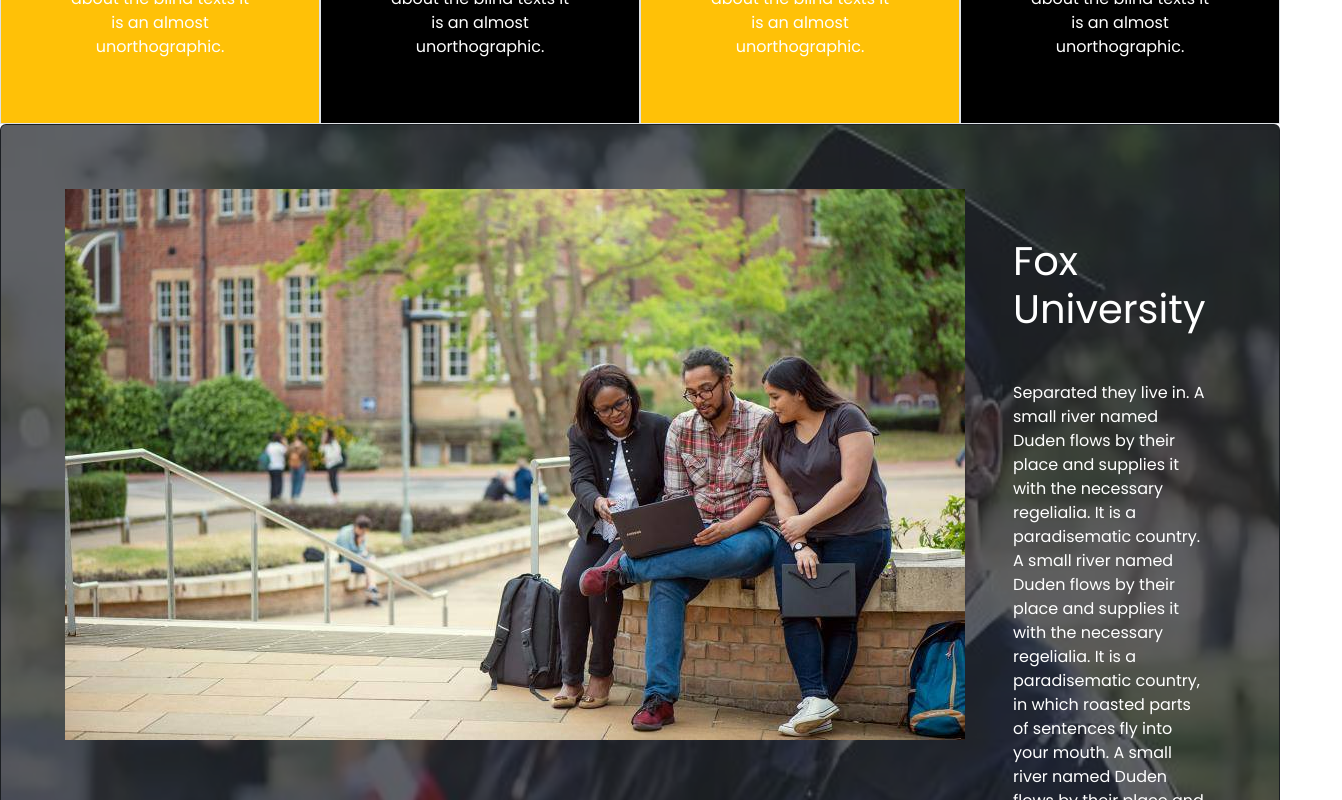
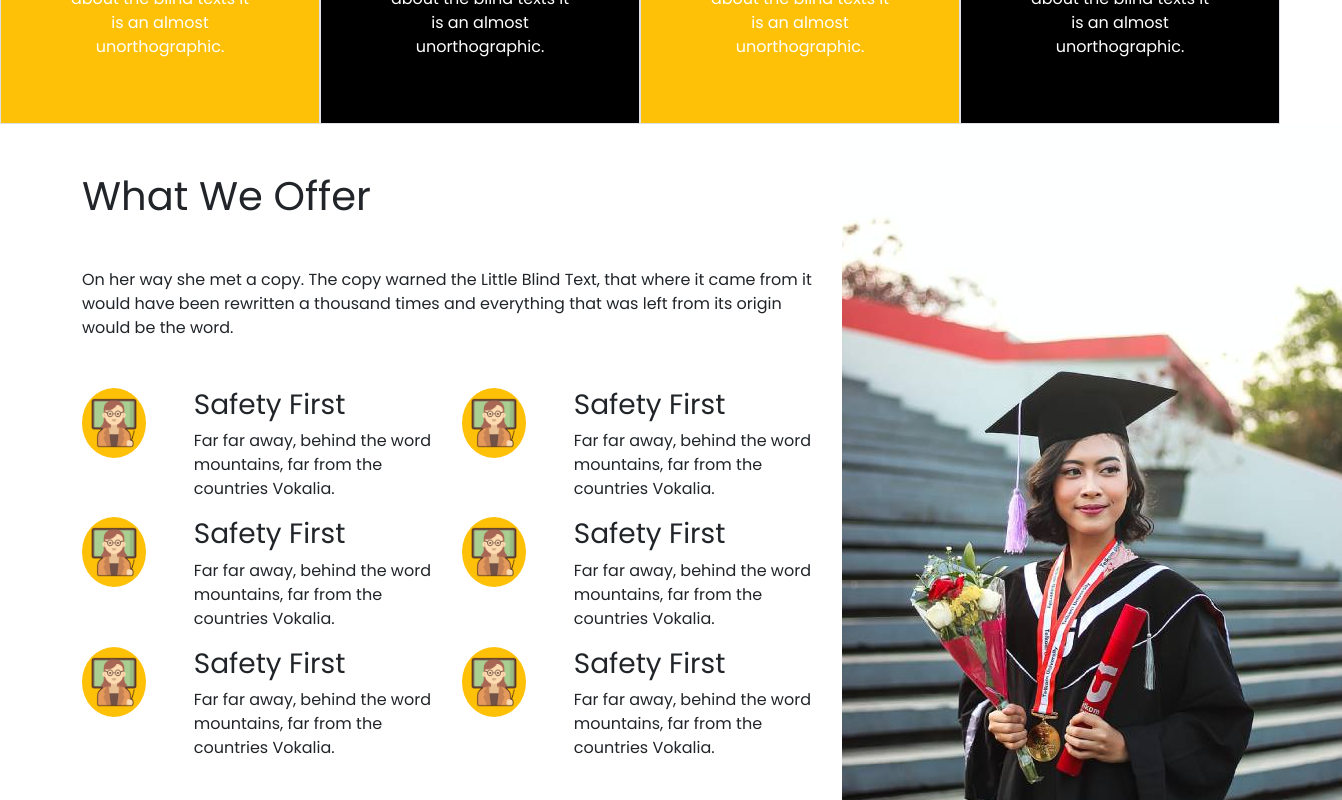
Before and after one commit to Sahrial-alam34/fox-university-bootstrap, a React (Vite) app: page / in a window 1280 px wide. Shown: the part 1020-1820 px from the top of the page, 1342 px wide, since content can reach past the window. Built offline with nearby package versions, Linux system fonts and the light colour scheme; a web font is replaced by a local one.

Commit message:
offer section added

```diff
--- a/src/pages/Home/Home/Home.jsx
+++ b/src/pages/Home/Home/Home.jsx
@@ -2,6 +2,7 @@ import { Helmet } from "react-helmet-async";
 import Banner from "../Banner/Banner";
 import Intro from "../Intro/Intro";
 import Cover from "../Cover/Cover";
+import Offer from "../Offer/Offer";
 
 const Home = () => {
     return (
@@ -11,6 +12,7 @@ const Home = () => {
             </Helmet>
             <Banner></Banner>
             <Intro></Intro>
+            <Offer></Offer>
             <Cover></Cover>
         </div>
     );
--- /dev/null
+++ b/src/pages/Home/Offer/Offer.jsx
@@ -0,0 +1,77 @@
+
+import img1 from '../../../assets/images/intro/avatar1.png'
+import img2 from '../../../assets/images/offer/image.jpg'
+
+const Offer = () => {
+    return (
+    <div className='container'>
+            <div className="row ">
+            <div className='col-md-8'>
+                <h1 className='mb-5 mt-5'>What We Offer</h1>
+                <p>On her way she met a copy. The copy warned the Little Blind Text, that where it came from it would have been rewritten a thousand times and everything that was left from its origin would be the word.</p>
+                <div className="row mt-5">
+                    <div className="col-md-6 d-flex gap-5">
+                        <div style={{ width: '150px', height:'70px' }} className='rounded-circle bg-warning d-flex justify-content-center align-items-center'>
+                            <img  style={{ width: '50px' }} src={img1} alt="" />
+                        </div>
+                        <div>
+                            <h3>Safety First</h3>
+                            <p>Far far away, behind the word mountains, far from the countries Vokalia.</p>
+                        </div>
+                    </div>
+                    <div className="col-md-6 d-flex gap-5">
+                        <div style={{ width: '150px', height:'70px' }} className='rounded-circle bg-warning d-flex justify-content-center align-items-center'>
+                            <img  style={{ width: '50px' }} src={img1} alt="" />
+                        </div>
+                        <div>
+                            <h3>Safety First</h3>
+                            <p>Far far away, behind the word mountains, far from the countries Vokalia.</p>
+                        </div>
+                    </div>
+                    <div className="col-md-6 d-flex gap-5">
+                        <div style={{ width: '150px', height:'70px' }} className='rounded-circle bg-warning d-flex justify-content-center align-items-center'>
+                            <img  style={{ width: '50px' }} src={img1} alt="" />
+                        </div>
+                        <div>
+                            <h3>Safety First</h3>
+                            <p>Far far away, behind the word mountains, far from the countries Vokalia.</p>
+                        </div>
+                    </div>
+                    <div className="col-md-6 d-flex gap-5">
+                        <div style={{ width: '150px', height:'70px' }} className='rounded-circle bg-warning d-flex justify-content-center align-items-center'>
+                            <img  style={{ width: '50px' }} src={img1} alt="" />
+                        </div>
+                        <div>
+                            <h3>Safety First</h3>
+                            <p>Far far away, behind the word mountains, far from the countries Vokalia.</p>
+                        </div>
+                    </div>
+                    <div className="col-md-6 d-flex gap-5">
+                        <div style={{ width: '150px', height:'70px' }} className='rounded-circle bg-warning d-flex justify-content-center align-items-center'>
+                            <img  style={{ width: '50px' }} src={img1} alt="" />
+                        </div>
+                        <div>
+                            <h3>Safety First</h3>
+                            <p>Far far away, behind the word mountains, far from the countries Vokalia.</p>
+                        </div>
+                    </div>
+                    <div className="col-md-6 d-flex gap-5">
+                        <div style={{ width: '150px', height:'70px' }} className='rounded-circle bg-warning d-flex justify-content-center align-items-center'>
+                            <img  style={{ width: '50px' }} src={img1} alt="" />
+                        </div>
+                        <div>
+                            <h3>Safety First</h3>
+                            <p>Far far away, behind the word mountains, far from the countries Vokalia.</p>
+                        </div>
+                    </div>
+                </div>
+            </div>
+            <div className='col-md-4'>
+                <img src={img2} alt="" />
+            </div>
+        </div>
+    </div>
+    );
+};
+
+export default Offer;
```
Also changed, not shown: src/assets/images/offer/image.jpg (added).
